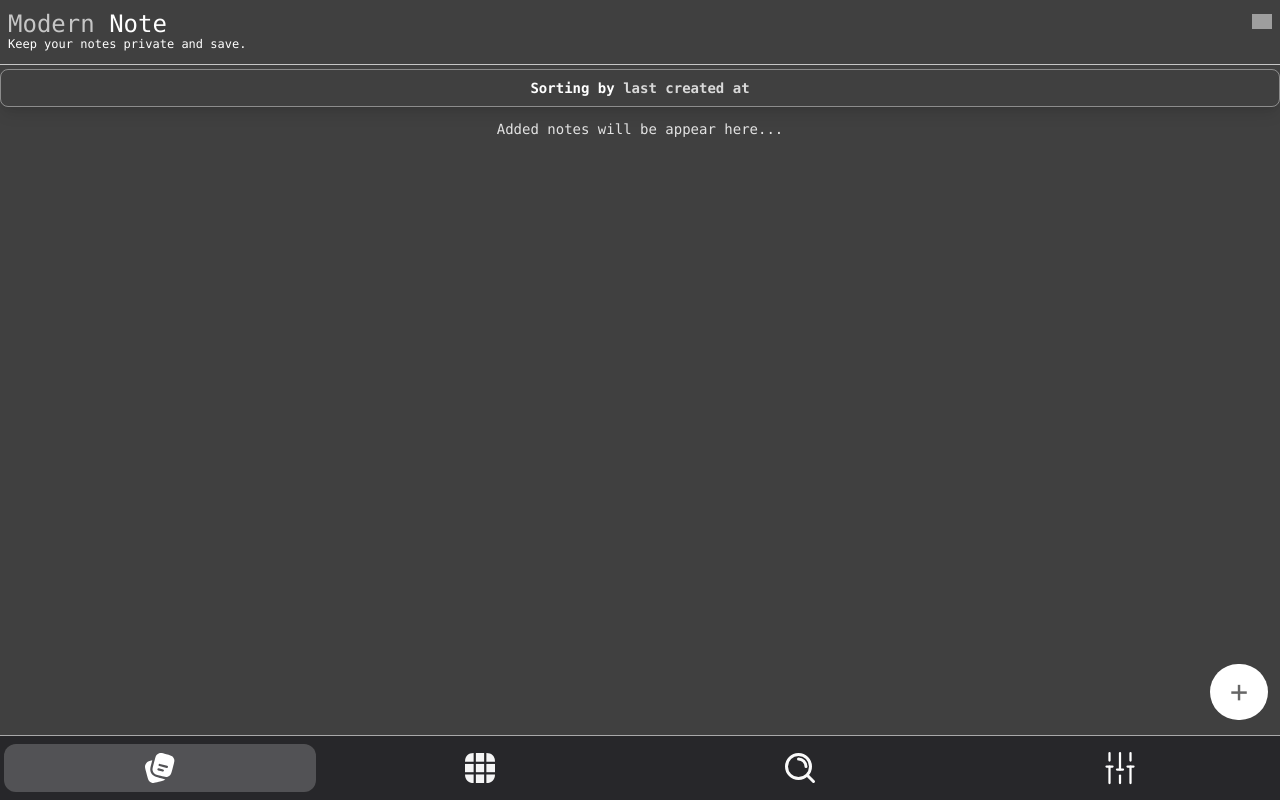
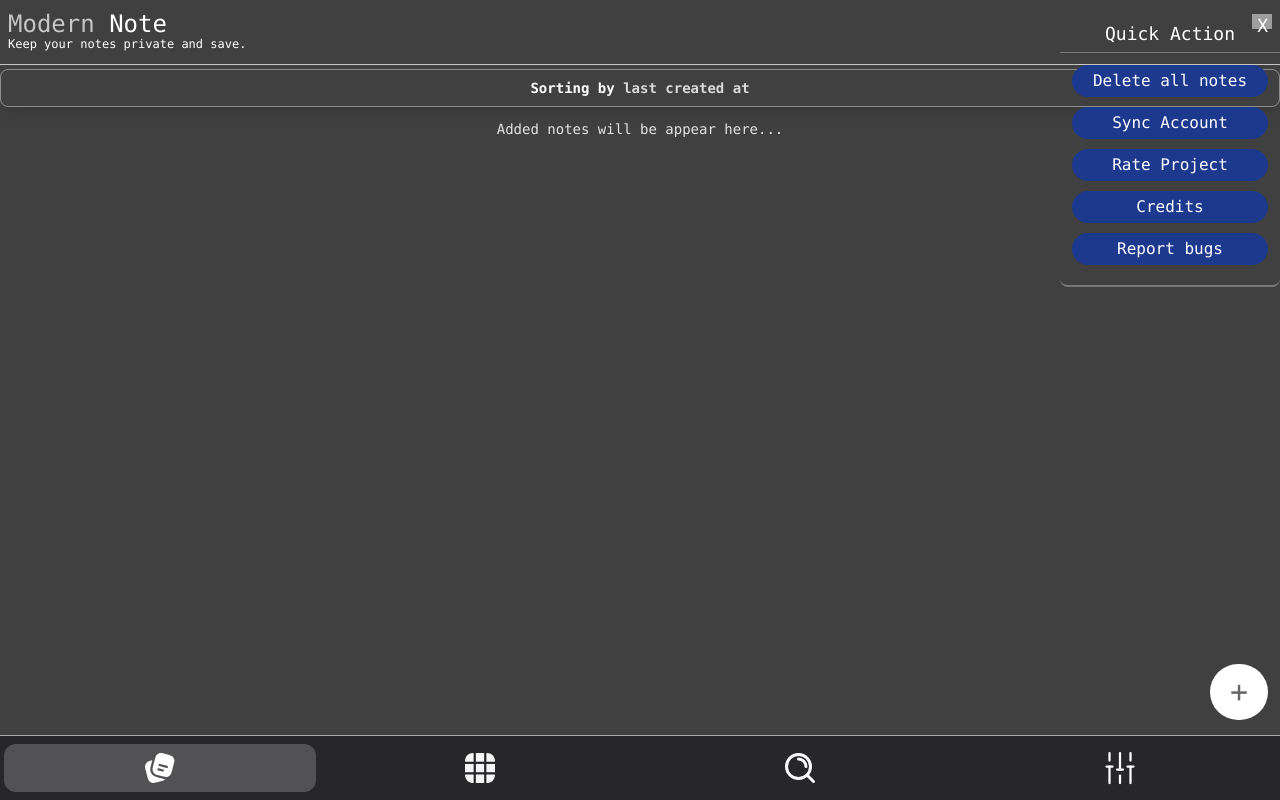
Before and after one commit to yokalai-backend/modern-notes-fe, a Next.js app: page /menu in a window 1280 px wide. Both pictures are taken after a click on the element 1262 px from the left and 21 px from the top of the page. Built offline with nearby package versions, Linux system fonts and the light colour scheme; grey boxes are pictures that could not be loaded.

Commit message:
feat: add quick actions in menu

```diff
--- a/app/(routes)/menu/page.tsx
+++ b/app/(routes)/menu/page.tsx
@@ -40,7 +40,7 @@ export default function Page() {
 
   return (
     <main className="bg-black/75 min-h-screen font-mono">
-      <Header />
+      <Header setNotes={setNotes} />
       <Filter
         setNotes={setNotes}
         sortedBy={sortedBy!}
--- /dev/null
+++ b/app/components/QuickAction.tsx
@@ -0,0 +1,98 @@
+import { useState } from "react";
+import { NoteProps } from "../types/global";
+import DoubleConfirmation from "../fragments/global/DoubleConfirmation";
+import { toast } from "sonner";
+
+export default function QuickAction({
+  isQuickAction,
+  setIsQuickAction,
+  setNotes,
+}: {
+  isQuickAction: boolean;
+  setIsQuickAction: (con: boolean) => any;
+  setNotes: (nts: NoteProps[]) => any;
+}) {
+  const [deleteAllNotes, setDeleteAllNotes] = useState(false);
+  const buttons = [
+    "Delete all notes",
+    "Sync Account",
+    "Rate Project",
+    "Credits",
+    "Report bugs",
+  ] as const;
+
+  type QuickActionButtons = (typeof buttons)[number];
+
+  function buttonsEmmited(input: QuickActionButtons) {
+    if (input === "Delete all notes") {
+      setDeleteAllNotes(true);
+    }
+
+    if (input === "Rate Project") {
+      const isLogin = localStorage.getItem("isLogin");
+
+      if (isLogin === "false" || !isLogin) {
+        return toast.error("Please login first");
+      }
+    }
+
+    if (input === "Report bugs") {
+      const isLogin = localStorage.getItem("isLogin");
+
+      if (isLogin === "false" || !isLogin) {
+        return toast.error("Please login first");
+      }
+    }
+  }
+
+  function deleteAllNotesFromLocalStorage() {
+    const currentNotes = JSON.parse(
+      localStorage.getItem("mynotes")!,
+    ) as NoteProps[];
+
+    if (!currentNotes || !currentNotes.length) {
+      return toast.error("There's no notes can be found");
+    }
+
+    setNotes([]);
+    localStorage.removeItem("mynotes");
+    setDeleteAllNotes(false);
+  }
+
+  return (
+    <div className="inset-0 fixed z-10 top-2">
+      <main className="relative text-white font-mono justify-self-end bg-mist-800 min-h-60 w-55 rounded-lg py-2 flex flex-col gap-3 border-b-2 border-b-white/30">
+        <DoubleConfirmation
+          trigger={deleteAllNotes}
+          setTrigger={setDeleteAllNotes}
+          text="You sure you want to delete all of your notes ?"
+          callback={deleteAllNotesFromLocalStorage}
+        />
+        <button
+          onClick={() => setIsQuickAction(false)}
+          className="text-lg absolute right-3 top-1"
+        >
+          X
+        </button>
+
+        <h3 className="text-lg text-center border-b border-white/30 py-1">
+          Quick Action
+        </h3>
+
+        <div className="flex flex-col gap-2.5 px-3">
+          {buttons.map((e, i) => (
+            <button
+              onClick={() => buttonsEmmited(e)}
+              key={i}
+              className="bg-blue-900 rounded-2xl py-1 active:scale-90 transition duration-300 active:opacity-90"
+            >
+              {e}
+            </button>
+          ))}
+        </div>
+
+        <footer className="px-2"></footer>
+      </main>
+    </div>
+  );
+}
--- a/app/components/menu/Header.tsx
+++ b/app/components/menu/Header.tsx
@@ -1,4 +1,13 @@
-export default function Header() {
+import { useState } from "react";
+import QuickAction from "../QuickAction";
+import { NoteProps } from "@/app/types/global";
+
+export default function Header({
+  setNotes,
+}: {
+  setNotes: (nts: NoteProps[]) => any;
+}) {
+  const [isQuickAction, setIsQuickAction] = useState(false);
   return (
     <header className="flex items-center justify-between py-3 px-2 border-b border-b-white/70">
       <div className="flex flex-col">
@@ -11,9 +20,20 @@ export default function Header() {
         </p>
       </div>
 
-      <div className="w-5 self-start mt-0.5">
+      <div
+        onClick={() => setIsQuickAction(true)}
+        className="w-5 self-start mt-0.5"
+      >
         <img src="/three.dots.svg" alt="" />
       </div>
+
+      {isQuickAction && (
+        <QuickAction
+          isQuickAction={isQuickAction}
+          setIsQuickAction={setIsQuickAction}
+          setNotes={setNotes}
+        />
+      )}
     </header>
   );
 }
```
